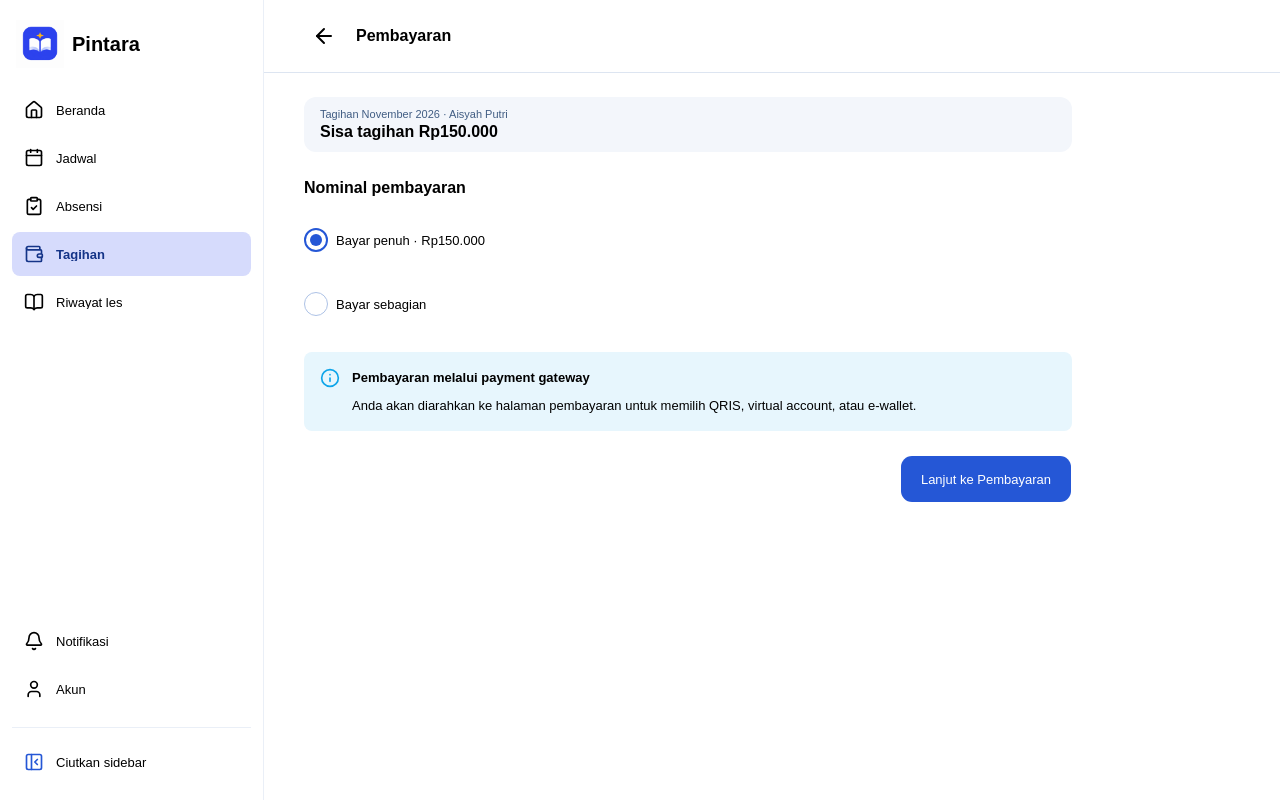
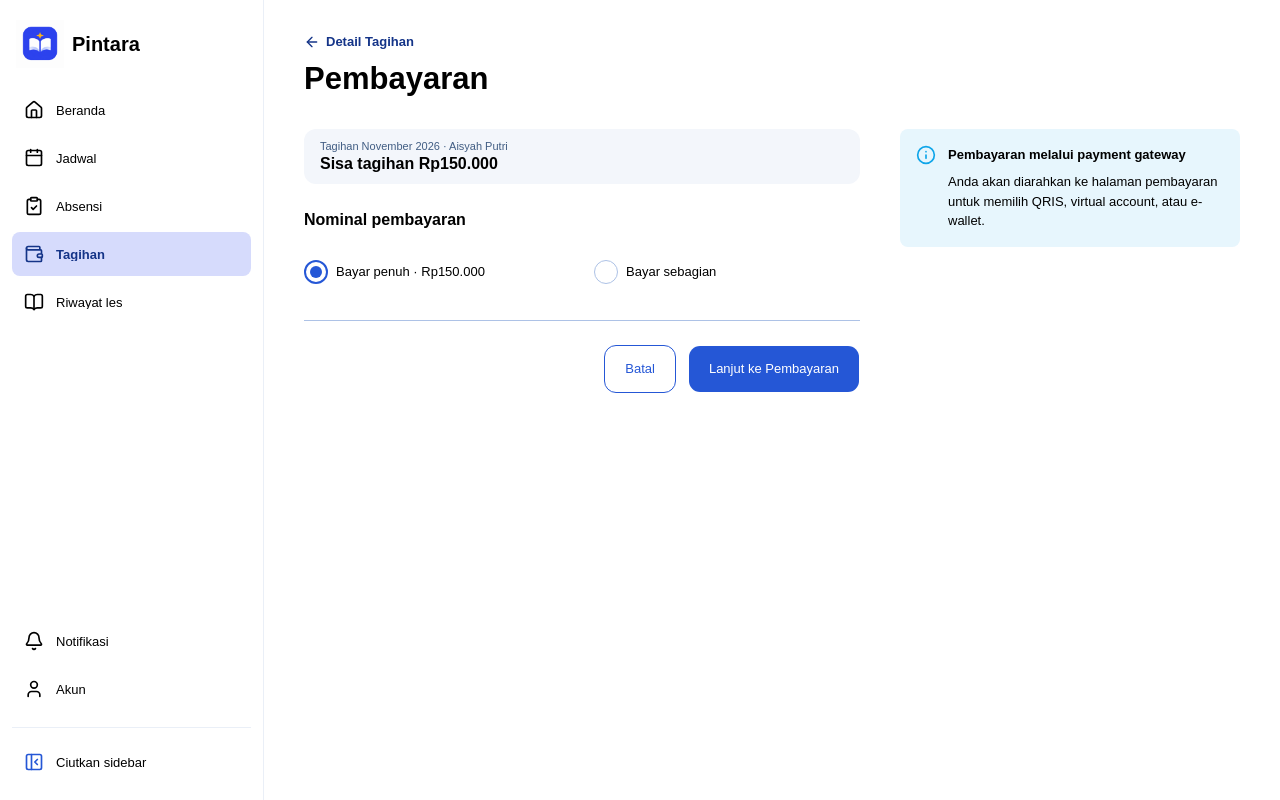
Before and after one commit to PINTARAAA/Pintara-Frontend, a React (Vite) app: page /wali/tagihan/inv-nov/bayar in a window 1280 px wide. Built offline with nearby package versions, Linux system fonts and the light colour scheme.

Commit message:
feat(tagihan): enhance desktop layout with improved responsiveness and additional props for various components

```diff
--- a/src/features/tagihan/screens/bayar-tagihan.tsx
+++ b/src/features/tagihan/screens/bayar-tagihan.tsx
@@ -13,6 +13,8 @@ import {
   CardHeader,
   CardTitle,
   DataState,
+  PageHeader,
+  RESULT_BUTTON_DESKTOP,
   Field,
   FieldDescription,
   FieldError,
@@ -41,6 +43,12 @@ import type { Bill, PaymentResult } from "@/types/tagihan"
  * Nominal: bayar penuh (sisa tagihan) atau sebagian (min. Rp10.000, maks.
  * sisa tagihan). Pembayaran diteruskan ke payment gateway; selama menunggu
  * konfirmasi tampil layar "Memproses" tanpa top app bar.
+ *
+ * Desktop (≥ lg, frame "… (Desktop)"): Pilih nominal = Page header (kembali
+ * "Detail Tagihan"), kolom formulir (pilihan nominal berdampingan, tombol
+ * Batal + Lanjut di bawah garis) dan banner info di kolom samping 340px.
+ * Memproses & hasil: Page header "Pembayaran" tanpa tautan kembali, isi
+ * 560px di tengah, tombol hasil berukuran medium berdampingan.
  */
 const MIN_PARTIAL = 10_000
 
@@ -77,7 +85,8 @@ function BayarTagihan() {
     onError: () => {
       setStage({ name: "form" })
       toast.error("Pembayaran gagal dimulai", {
-        description: "Periksa koneksi lalu coba lagi. Tidak ada dana yang ditarik.",
+        description:
+          "Periksa koneksi lalu coba lagi. Tidak ada dana yang ditarik.",
       })
     },
   })
@@ -87,7 +96,11 @@ function BayarTagihan() {
   if (stage.name === "processing") {
     return (
       <div className="flex flex-1 flex-col bg-grayscale-surface-default">
-      <main className="mx-auto flex w-full max-w-120 flex-1 flex-col items-center justify-center gap-ns-l px-ns-2xl py-ns-3xl">
+        <PageHeader
+          className="hidden px-ns-4xl pt-ns-3xl lg:flex"
+          title="Pembayaran"
+        />
+        <main className="mx-auto flex w-full max-w-120 flex-1 flex-col items-center justify-center gap-ns-l px-ns-2xl py-ns-3xl lg:max-w-140 lg:px-0 lg:pb-ns-4xl">
           <DataState
             state="loading"
             loadingLabel="Memeriksa status pembayaran…"
@@ -107,7 +120,9 @@ function BayarTagihan() {
       <PaymentResultScreen
         result={stage.result}
         onRetry={() => setStage({ name: "form" })}
-        onViewBill={() => navigate(`/wali/tagihan/${billId}`, { replace: true })}
+        onViewBill={() =>
+          navigate(`/wali/tagihan/${billId}`, { replace: true })
+        }
         onBack={backToBills}
       />
     )
@@ -137,7 +152,9 @@ function BayarTagihan() {
       ) : (
         <DataState
           state="empty"
-          title={query.isError ? "Tagihan tidak ditemukan" : "Tagihan sudah lunas"}
+          title={
+            query.isError ? "Tagihan tidak ditemukan" : "Tagihan sudah lunas"
+          }
           description="Tidak ada sisa tagihan yang perlu dibayar."
           action={{ label: "Kembali ke Tagihan", onClick: backToBills }}
         />
@@ -159,6 +176,7 @@ function PaymentForm({
   submitting: boolean
   onSubmit: (amount: number) => void
 }) {
+  const navigate = useNavigate()
   const remaining = remainingOf(bill)
   const [mode, setMode] = React.useState<"penuh" | "sebagian">("penuh")
   const [partial, setPartial] = React.useState(0)
@@ -167,7 +185,8 @@ function PaymentForm({
 
   const validate = (amount: number) => {
     if (amount === 0) return "Nominal yang dibayar wajib diisi."
-    if (amount < MIN_PARTIAL) return `Nominal minimal ${formatRupiah(MIN_PARTIAL)}.`
+    if (amount < MIN_PARTIAL)
+      return `Nominal minimal ${formatRupiah(MIN_PARTIAL)}.`
     if (amount > remaining)
       return `Nominal melebihi sisa tagihan ${formatRupiah(remaining)}.`
     return null
@@ -185,13 +204,19 @@ function PaymentForm({
     <DetailScreen
       title="Pembayaran"
       surface="default"
-      className="gap-ns-2xl"
+      desktopHeader="page"
+      backLabel="Detail Tagihan"
+      desktopWidth="wide"
+      desktopActions="none"
+      className="gap-ns-2xl lg:pt-ns-3xl"
       footer={
         <Button onClick={handleSubmit} disabled={submitting}>
           Lanjut ke Pembayaran
         </Button>
       }
     >
+      <div className="contents lg:grid lg:grid-cols-[minmax(0,1fr)_21.25rem] lg:items-start lg:gap-ns-4xl">
+        <div className="contents lg:flex lg:flex-col lg:gap-ns-2xl">
           <div className="flex flex-col gap-ns-2xs rounded-(--comp-radius-md) bg-grayscale-surface-subtitle px-ns-l py-ns-m leading-normal">
             <p className="text-caption text-grayscale-text-caption">
               Tagihan {formatPeriod(bill.period)} · {bill.studentName}
@@ -210,9 +235,10 @@ function PaymentForm({
               onValueChange={(v) => {
                 setMode(v as typeof mode)
                 setError(null)
-            if (v === "sebagian") requestAnimationFrame(() => inputRef.current?.focus())
+                if (v === "sebagian")
+                  requestAnimationFrame(() => inputRef.current?.focus())
               }}
-          className="gap-ns-l"
+              className="gap-ns-l lg:grid-cols-2 lg:gap-ns-2xl"
             >
               <RadioGroupItem
                 value="penuh"
@@ -254,11 +280,23 @@ function PaymentForm({
             )}
           </fieldset>
 
+          <div className="hidden justify-end gap-ns-m border-t border-grayscale-border-default pt-ns-2xl lg:flex">
+            <Button variant="secondary" onClick={() => navigate(-1)}>
+              Batal
+            </Button>
+            <Button onClick={handleSubmit} disabled={submitting}>
+              Lanjut ke Pembayaran
+            </Button>
+          </div>
+        </div>
+
+        {/* Mobile: setelah formulir; desktop: kolom samping */}
         <AlertBanner
           status="info"
           title="Pembayaran melalui payment gateway"
           description="Anda akan diarahkan ke halaman pembayaran untuk memilih QRIS, virtual account, atau e-wallet."
         />
+      </div>
     </DetailScreen>
   )
 }
@@ -290,10 +328,15 @@ function PaymentResultScreen({
       <ResultScreen
         status="error"
         title="Pembayaran gagal"
+        pageTitle="Pembayaran"
         description="Transaksi kedaluwarsa atau dibatalkan. Tidak ada dana yang ditarik dan status tagihan tidak berubah."
         footer={
           <>
-            <Button size="lg" onClick={onRetry}>
+            <Button
+              size="lg"
+              onClick={onRetry}
+              className={RESULT_BUTTON_DESKTOP}
+            >
               Coba Bayar Lagi
             </Button>
             {backButton}
@@ -322,11 +365,16 @@ function PaymentResultScreen({
     return (
       <ResultScreen
         title="Pembayaran diterima"
+        pageTitle="Pembayaran"
         highlight={formatRupiah(payment.amount)}
         description={`Sisa tagihan ${period} sebesar ${formatRupiah(remaining)} tetap dapat dibayar sebelum ${formatDate(bill.dueDate)}.`}
         footer={
           <>
-            <Button size="lg" onClick={onRetry}>
+            <Button
+              size="lg"
+              onClick={onRetry}
+              className={RESULT_BUTTON_DESKTOP}
+            >
               Bayar Sisa Tagihan
             </Button>
             {backButton}
@@ -354,11 +402,16 @@ function PaymentResultScreen({
   return (
     <ResultScreen
       title="Pembayaran berhasil"
+      pageTitle="Pembayaran"
       highlight={formatRupiah(payment.amount)}
       description={`Tagihan ${period} untuk ${bill.studentName} sudah lunas.`}
       footer={
         <>
-          <Button size="lg" onClick={onViewBill}>
+          <Button
+            size="lg"
+            onClick={onViewBill}
+            className={RESULT_BUTTON_DESKTOP}
+          >
             Lihat Detail Tagihan
           </Button>
           {backButton}
--- a/src/features/tagihan/screens/detail-tagihan.tsx
+++ b/src/features/tagihan/screens/detail-tagihan.tsx
@@ -26,6 +26,10 @@ import type { Bill } from "@/types/tagihan"
  * W6 · Tagihan / Detail · kartu tagihan (periode, no. invoice · siswa,
  * badge, sisa H4, jatuh tempo) dan kartu "Rincian Biaya". Bilah aksi
  * "Bayar Rp…" selama belum lunas.
+ *
+ * Desktop (≥ lg, frame "Detail (Desktop)"): Page header (kembali "Tagihan",
+ * judul "Detail Tagihan") dengan tombol Bayar di kanan; dua kartu
+ * berdampingan (gap 24, sama tinggi).
  */
 function DetailTagihan() {
   const { billId = "" } = useParams()
@@ -37,6 +41,11 @@ function DetailTagihan() {
   return (
     <DetailScreen
       title="Detail Tagihan"
+      desktopHeader="page"
+      backLabel="Tagihan"
+      desktopWidth="wide"
+      desktopActions="header"
+      className="lg:pt-ns-3xl"
       footer={
         bill &&
         remaining > 0 && (
@@ -71,10 +80,10 @@ function DetailTagihan() {
           />
         )
       ) : bill ? (
-        <>
+        <div className="contents lg:grid lg:grid-cols-2 lg:gap-ns-2xl">
           <BillCard bill={bill} />
           <CostBreakdown bill={bill} />
-        </>
+        </div>
       ) : null}
     </DetailScreen>
   )
@@ -132,7 +141,10 @@ function CostBreakdown({ bill }: { bill: Bill }) {
               </dd>
             </div>
           ))}
-          <div aria-hidden="true" className="h-px bg-grayscale-border-disabled" />
+          <div
+            aria-hidden="true"
+            className="h-px bg-grayscale-border-disabled"
+          />
           <div className={row}>
             <dt className={label}>Total tagihan</dt>
             <dd className={value}>{formatRupiah(bill.total)}</dd>
```
Also changed, not shown: src/features/tagihan/screens/tagihan.tsx (+40 -12 lines). Lines whose indentation alone changed are shown as unchanged.
